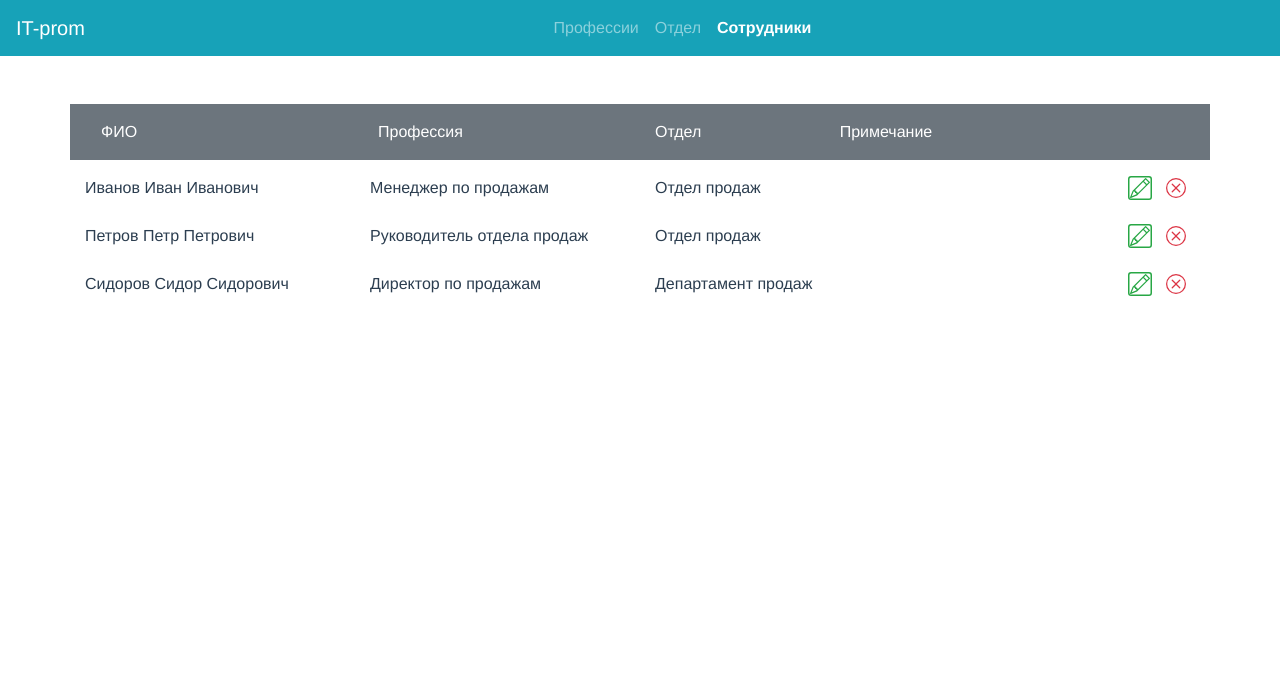
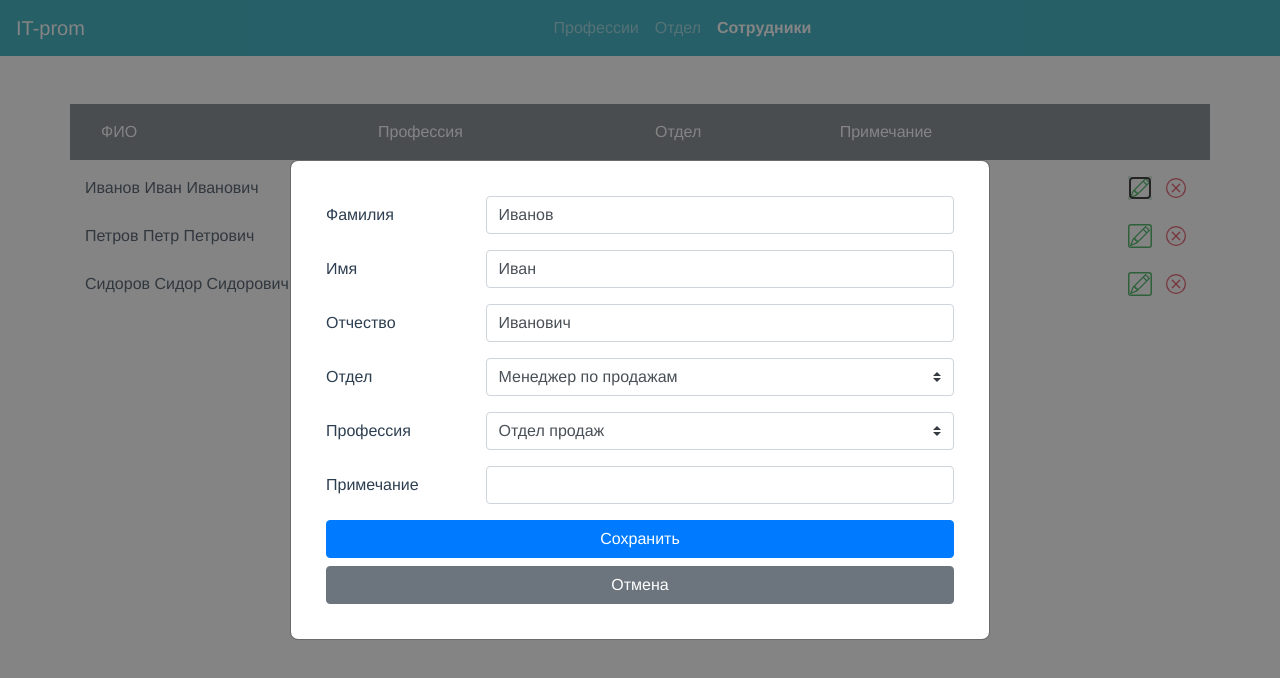
Before and after one commit to kvibrik/it-prom, a Vue app: page /staff in a window 1280 px wide. Both pictures are taken after a click on the icon 1140 px from the left and 188 px from the top of the page. Shown: the top 678 px of the page. Built offline with nearby package versions, Linux system fonts and the light colour scheme.

Commit message:
сотрудники реализованы

```diff
--- a/src/App.vue
+++ b/src/App.vue
@@ -34,6 +34,7 @@ export default {
   -webkit-font-smoothing: antialiased;
   -moz-osx-font-smoothing: grayscale;
   color: #2c3e50;
+  position: relative;
 }
 .pointer {
   cursor: pointer;
--- a/src/components/User.vue
+++ b/src/components/User.vue
@@ -5,7 +5,7 @@
     <BCol cols=2>{{getDepartment}}</BCol>
     <BCol cols=3>{{user.note}}</BCol>
     <BCol class="h5" cols=1>
-      <BIconstack class="pointer" variant="success" @click="emitOpenModal">
+      <BIconstack v-b-modal.user-modal class="pointer" variant="success" @click="emitOpenModal">
         <BIcon stacked icon="pencil"></BIcon>
         <BIcon stacked icon="square" scale="1.2"></BIcon>
       </BIconstack>
--- /dev/null
+++ b/src/components/UserModal.vue
@@ -0,0 +1,122 @@
+<template>
+  <div class="modal">
+    <div class="modal-body">
+      <BForm @submit="onSubmit" class="modal-content">
+        <BFormGroup label-cols-sm="4" label-cols-lg="3" label="Фамилия" label-for="user-last"
+        >
+          <BFormInput id="user-last" v-model="userInfo.name.lastName" required></BFormInput>
+        </BFormGroup>
+        <BFormGroup label-cols-sm="4" label-cols-lg="3" label="Имя" label-for="user-firstname"
+        >
+          <BFormInput id="user-firstname" v-model="userInfo.name.firstName" required></BFormInput>
+        </BFormGroup>
+        <BFormGroup label-cols-sm="4" label-cols-lg="3" label="Отчество" label-for="user-secondname"
+        >
+          <BFormInput id="user-secondname" v-model="userInfo.name.secondName" required></BFormInput>
+        </BFormGroup>
+        <BFormGroup label-cols-sm="4" label-cols-lg="3" label="Отдел" label-for="user-prof">
+          <BFormSelect
+            id="user-prof"
+            v-model="selectedProf"
+            :options="professions"
+            @change="onProfessionChange"
+          ></BFormSelect>
+        </BFormGroup>
+        <BFormGroup label-cols-sm="4" label-cols-lg="3" label="Профессия" label-for="user-dep">
+          <BFormSelect
+            id="user-dep"
+            v-model="selectedDep"
+            :options="departments"
+            @change="onDepartmentChange"
+          ></BFormSelect>
+        </BFormGroup>
+        <BFormGroup label-cols-sm="4" label-cols-lg="3" label="Примечание" label-for="user-note">
+          <BFormInput id="user-note" v-model="userInfo.note"></BFormInput>
+        </BFormGroup>
+        <b-button class="mb-2" type="submit" variant="primary">Сохранить</b-button>
+        <b-button variant="secondary" @click="onCancel">Отмена</b-button>
+      </BForm>
+    </div>
+  </div>
+</template>
+
+<script>
+export default {
+  name: 'UserModal',
+  props: ['user', 'prof', 'dep'],
+  data: () => ({
+    userInfo: {},
+    selectedProf: null,
+    selectedDep: null,
+    professions: [],
+    departments: [],
+  }),
+  methods: {
+    onSubmit(evt) {
+      evt.preventDefault();
+      this.$emit('changeUser', { id: this.userInfo.id, user: this.userInfo });
+    },
+    onCancel() {
+      this.$emit('cancel');
+    },
+    onProfessionChange() {
+      this.userInfo.professionId = this.selectedProf;
+    },
+    onDepartmentChange() {
+      this.userInfo.departmentId = this.selectedDep;
+    },
+  },
+  computed: {
+    getDepartments() {
+      return this.dep[this.user.departmentId].name;
+    },
+  },
+  beforeMount() {
+    const user = JSON.parse(JSON.stringify(this.user));
+    const profession = this.prof[user.professionId];
+    const professions = Object.values(this.prof);
+    const department = this.dep[user.departmentId];
+    const departments = Object.values(this.dep);
+
+    this.userInfo = user;
+    this.selectedProf = profession.id;
+    this.professions = professions.map((prof) => ({
+      value: prof.id,
+      text: prof.name,
+    }));
+    this.selectedDep = department.id;
+    this.departments = departments.map((prof) => ({
+      value: prof.id,
+      text: prof.name,
+    }));
+  },
+};
+</script>
+
+<style lang="scss" scoped>
+.modal {
+  display: block;
+  right: 0;
+  bottom: 0;
+  overflow-x: hidden;
+  overflow-y: auto;
+  background-color: rgba(51, 51, 51, 0.6);
+  z-index: 1000;
+
+  &-body {
+    min-height: 100%;
+    display: flex;
+    justify-content: center;
+    align-items: center;
+    padding: 10px;
+  }
+
+  &-content {
+    position: relative;
+    width: 100%;
+    max-width: 700px;
+    padding: 35px;
+    border-radius: 8px;
+  }
+}
+</style>
--- a/src/store/modules/departments.js
+++ b/src/store/modules/departments.js
@@ -7,7 +7,7 @@ const departmentsStore = {
     departments: {},
   },
   getters: {
-    getDepartments({ departments }) {
+    departments({ departments }) {
       return departments;
     },
   },
--- a/src/store/modules/professions.js
+++ b/src/store/modules/professions.js
@@ -7,7 +7,7 @@ const professionsStore = {
     professions: {},
   },
   getters: {
-    getProfessions({ professions }) {
+    professions({ professions }) {
       return professions;
     },
   },
--- a/src/store/modules/staff.js
+++ b/src/store/modules/staff.js
@@ -14,9 +14,6 @@ const staffStore = {
   mutations: {
     FETCH_STAFF(state, staff) {
       Vue.set(state, 'staff', staff);
-    },
-    DELETE_USER(state, user) {
-      delete state.staff[user];
     },
   },
   actions: {
@@ -37,6 +34,11 @@ const staffStore = {
       delete staff[id];
       commit('FETCH_STAFF', staff);
     },
+    changeUser({ commit, state }, user) {
+      const staff = JSON.parse(JSON.stringify(state.staff));
+      staff[user.id] = user.user;
+      commit('FETCH_STAFF', staff);
+    },
   },
 };
 
--- a/src/views/Departments.vue
+++ b/src/views/Departments.vue
@@ -6,7 +6,7 @@
       <BCol cols=3>Родительский отдел</BCol>
       <BCol cols=1></BCol>
     </BRow>
-    <Department :departments="getDepartments" />
+    <Department :departments="departments" />
   </BContainer>
 </template>
 
@@ -20,7 +20,7 @@ export default {
     Department,
   },
   computed: {
-    ...mapGetters('departments', ['getDepartments']),
+    ...mapGetters('departments', ['departments']),
   },
 };
 </script>
--- a/src/views/Professions.vue
+++ b/src/views/Professions.vue
@@ -5,7 +5,7 @@
       <BCol cols=5>Примечание</BCol>
       <BCol cols=1></BCol>
     </BRow>
-    <Profession :professions="getProfessions" />
+    <Profession :professions="professions" />
   </BContainer>
 </template>
 
@@ -19,7 +19,7 @@ export default {
     Profession,
   },
   computed: {
-    ...mapGetters('professions', ['getProfessions']),
+    ...mapGetters('professions', ['professions']),
   },
 };
 </script>
--- a/src/views/Staff.vue
+++ b/src/views/Staff.vue
@@ -10,31 +10,45 @@
     <div v-for="(user, name, index) in staff" :key="index">
       <User
         :user="user"
-        :dep="getDepartments"
-        :prof="getProfessions"
+        :dep="departments"
+        :prof="professions"
         @removeUser="onRemoveUser"
         @openModal="onOpenModal"
       />
     </div>
+    <UserModal
+      :user="user"
+      :prof="professions"
+      :dep="departments"
+      v-if="openModal"
+      @changeUser="onChangeUser"
+      @cancel="closeModal"
+    />
   </BContainer>
 </template>
 
 <script>
 import { mapGetters, mapActions } from 'vuex';
 import User from '@/components/User.vue';
+import UserModal from '@/components/UserModal.vue';
 
 export default {
   name: 'Staff',
   components: {
     User,
+    UserModal,
   },
+  data: () => ({
+    user: {},
+    openModal: false,
+  }),
   computed: {
     ...mapGetters('staff', ['staff']),
-    ...mapGetters('departments', ['getDepartments']),
-    ...mapGetters('professions', ['getProfessions']),
+    ...mapGetters('departments', ['departments']),
+    ...mapGetters('professions', ['professions']),
   },
   methods: {
-    ...mapActions('staff', ['removeUser']),
+    ...mapActions('staff', ['removeUser', 'changeUser']),
     async onRemoveUser({ id }) {
       const isConfirmed = await this.$bvModal.msgBoxConfirm('Действительно удалить сотрудника?');
       if (isConfirmed) {
@@ -43,15 +57,22 @@ export default {
     },
     onOpenModal({ id }) {
       const user = this.staff[id];
-      console.log(user);
+      this.user = user;
+      this.openModal = true;
     },
-  },
-  watch: {
-    changeStaff() {
-      return this.staff;
+    onChangeUser(user) {
+      this.changeUser(user);
+      this.openModal = false;
+    },
+    closeModal() {
+      this.openModal = false;
     },
   },
 };
 </script>
 
-<style lang="sass" scoped></style>
+<style lang="scss" scoped>
+.container {
+  position: relative;
+}
+</style>
```
